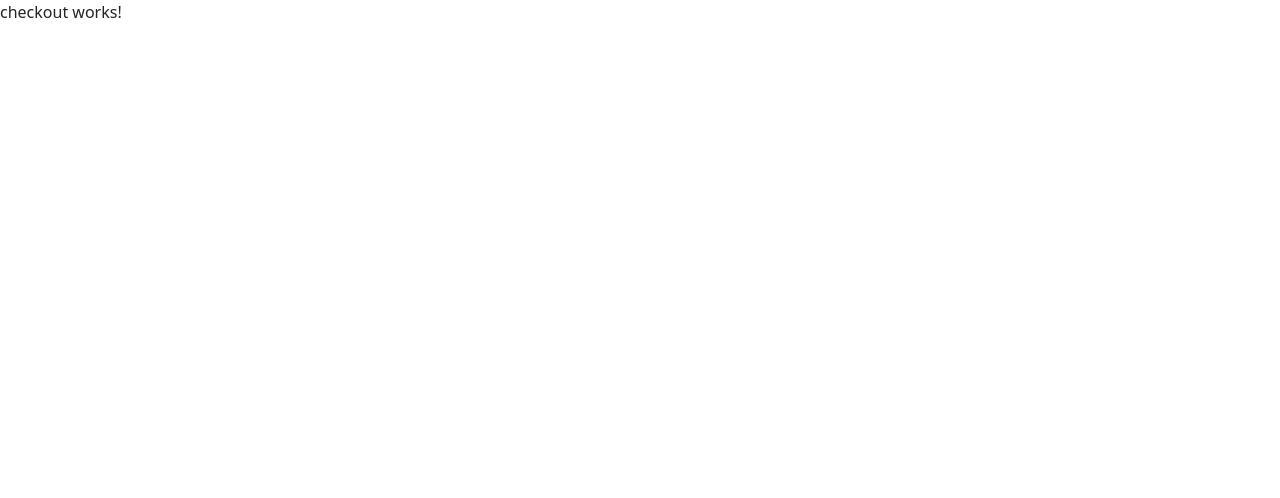
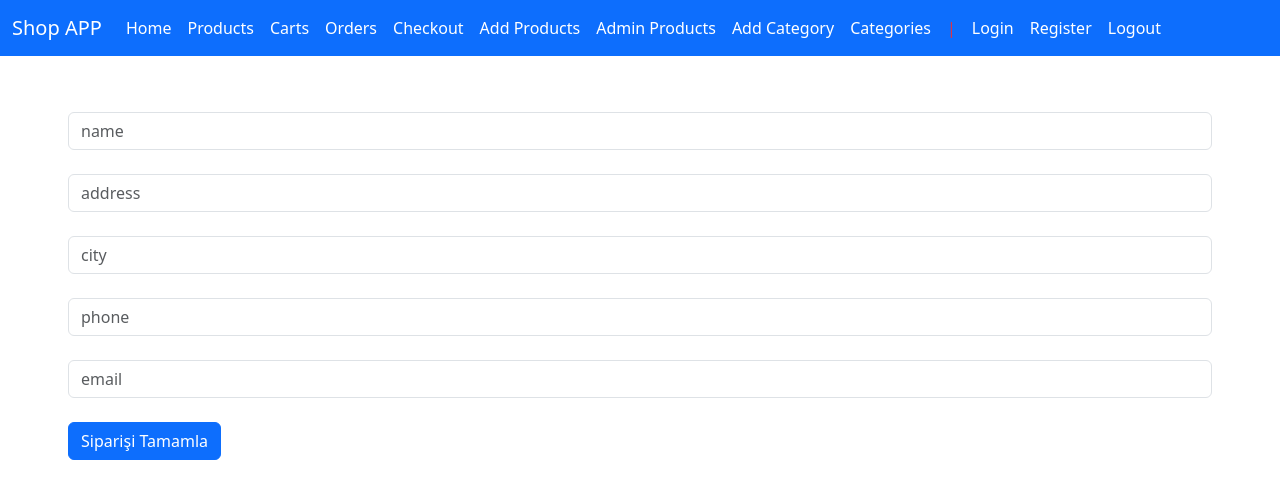
Before and after one commit to ommer1321/shop-project, an Angular app: page /checkout in a window 1280 px wide. Shown: the top 498 px of the page. Built offline with nearby package versions, Linux system fonts and the light colour scheme.

Commit message:
Ders - 18

```diff
--- a/src/app/model/order.model.ts
+++ b/src/app/model/order.model.ts
@@ -21,7 +21,7 @@ constructor(public cart:Cart){
 }
 
 
-clear(){
+clearOrder(){
 
     this.id = null;
     this.name = null;
--- a/src/app/shop/checkout/checkout.component.html
+++ b/src/app/shop/checkout/checkout.component.html
@@ -1 +1,68 @@
-<p>checkout works!</p>
+<navbar></navbar>
+
+<div class="row m-5 p-2">
+  <div *ngIf="orderSent==true" class="col-12">
+    <h1>
+      <span style="color: green">Tebrikler! </span> Siparişiniz Tamamlandı...
+    </h1>
+    <br />
+
+    <a routerLink="/shop" routerLinkActive="router-link-active"
+      >Alışverişe devam etmek için tıklayınız..</a
+    >
+  </div>
+
+  <div *ngIf="orderSent==false" class="col-12">
+
+    <form [formGroup]="frm" (submit)="submit_click()" >
+
+
+        <input type="text" class="form-control" placeholder="name" formControlName="name" />
+
+        <span *ngIf="!name.valid && (name.dirty || name.touched)">
+            <!-- {{name.errors | json}} hataları basar -->
+            <small class="text-danger">Bu Alan Boş Geçilemez</small>
+        </span>
+        <br />
+
+        <input type="text" class="form-control" placeholder="address" formControlName="address" />
+
+        <span *ngIf=" !frm.get('address').valid && (frm.get('address').dirty || frm.get('address').touched)">
+            <!-- {{name.errors | json}} hataları basar -->
+            <small class="text-danger">Bu Alan Boş Geçilemez</small>
+        </span>
+        <br />
+
+        <input type="text" class="form-control" placeholder="city" formControlName="city" />
+
+        <span *ngIf=" !frm.get('city').valid && (frm.get('city').dirty || frm.get('city').touched)">
+            <!-- {{name.errors | json}} hataları basar -->
+            <small class="text-danger">Bu Alan Boş Geçilemez</small>
+        </span>
+        <br />
+
+        <input type="text" class="form-control" placeholder="phone" formControlName="phone" />
+
+        <span *ngIf=" !frm.get('phone').valid && (frm.get('phone').dirty || frm.get('phone').touched)">
+            <!-- {{name.errors | json}} hataları basar -->
+            <small class="text-danger">Bu Alan Boş Geçilemez</small>
+        </span>
+        <br />
+
+        <input type="text" class="form-control" placeholder="email" formControlName="email" />
+
+        <span *ngIf=" !frm.get('email').valid && (frm.get('email').dirty || frm.get('email').touched)">
+            <!-- {{name.errors | json}} hataları basar -->
+            <small class="text-danger">Bu Alan Boş Geçilemez</small>
+        </span>
+        <br />
+
+        <button type="submit" class="btn btn-primary"> Siparişi Tamamla</button>
+    </form>
+  </div>
+</div>
+
+
+<!-- <form action="">
+
+</form> -->
--- a/src/app/shop/checkout/checkout.component.ts
+++ b/src/app/shop/checkout/checkout.component.ts
@@ -1,4 +1,7 @@
 import { Component } from '@angular/core';
+import { FormBuilder, FormGroup, Validators } from '@angular/forms';
+import { Order } from 'src/app/model/order.model';
+import { OrderRepository } from 'src/app/model/order.repository';
 
 @Component({
   selector: 'app-checkout',
@@ -6,4 +9,57 @@ import { Component } from '@angular/core';
 })
 export class CheckoutComponent {
 
+  frm: FormGroup;
+  orderSent:boolean = false
+
+  constructor(
+    public order: Order,
+    public orderRepository: OrderRepository,
+    private formBuilder: FormBuilder
+  ) {
+    this.frm = formBuilder.group({
+
+      name: ['', [Validators.required]],
+      address: ['', [Validators.required]],
+      city: ['', [Validators.required]],
+      phone: ['', [Validators.required]],
+      email: ['', [Validators.required]],
+
+    });
+  }
+
+  get name(){
+
+    return this.frm.get('name')
+
+  }
+
+  submit_click(){
+    if(this.frm.valid){
+
+      this.order.name = this.frm.get('name').value
+      this.order.address = this.frm.get('address').value
+      this.order.city = this.frm.get('city').value
+      this.order.phone = this.frm.get('phone').value
+      this.order.email = this.frm.get('email').value
+
+      this.orderRepository.saveOrders(this.order)
+      .subscribe(order=>{
+
+        this.order.clearOrder();
+        this.orderSent = true;
+
+
+      })
+
+
+    }else{
+      console.log('form not valid');
+
+    }
+
+
+  }
+
+
 }
--- a/src/app/shop/shop.module.ts
+++ b/src/app/shop/shop.module.ts
@@ -3,7 +3,7 @@ import { CommonModule } from '@angular/common';
 import { ModelModule } from '../model/model.module';
 import { ShopComponent } from './shop.component';
 import { BrowserModule } from '@angular/platform-browser';
-import { FormsModule } from '@angular/forms';
+import { FormsModule, ReactiveFormsModule } from '@angular/forms';
 import { NavbarComponent } from './navbar/navbar.component';
 import { ShopSummaryComponent } from './shop-summary/shop-summary.component';
 import { CheckoutComponent } from './checkout/checkout.component';
@@ -26,6 +26,7 @@ import { RouterLink } from '@angular/router';
     BrowserModule,
     FormsModule,
     RouterLink,
+    ReactiveFormsModule
   ],
   exports:[ShopComponent,ShopSummaryComponent],
   providers: [ModelModule],
```
Also changed, not shown: src/app/model/model.module.ts (+17 -4 lines).
